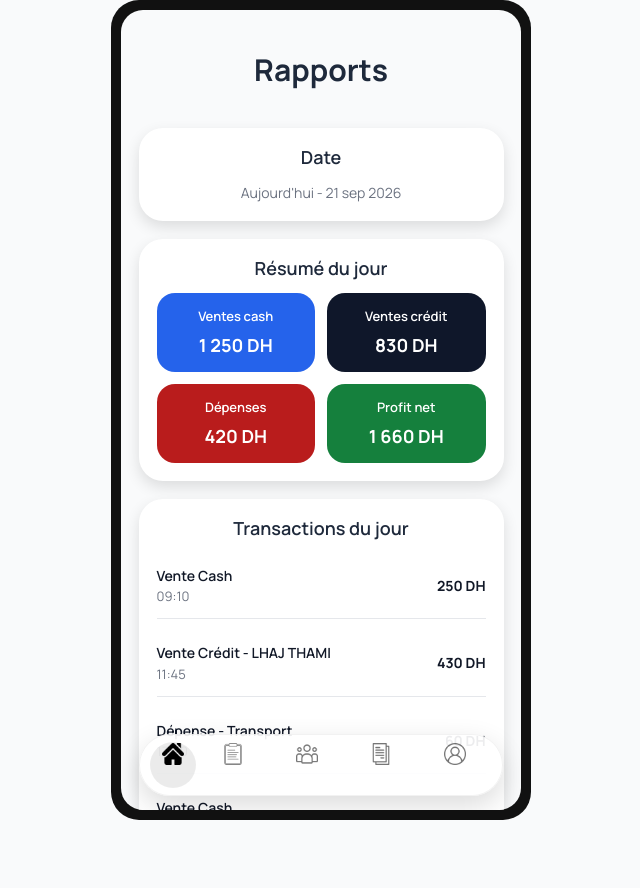
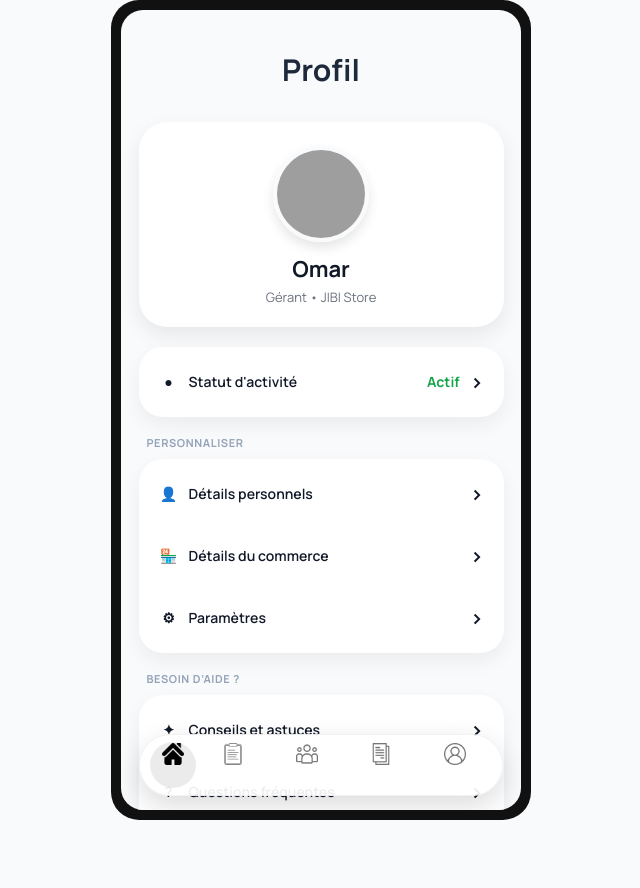
Before and after one commit to l7bib08/7SSABIAPP, a PHP site: page / in a window 1280 px wide. Shown: the top 888 px of the page, without its empty margins (319-959 px from the left). Run offline with PHP 8.4, Linux system fonts and the light colour scheme; grey boxes are pictures that could not be loaded.

Commit message:
PROFIL SCREEN DONE - CSS

```diff
--- a/Index.html
+++ b/Index.html
@@ -416,7 +416,7 @@
              REPORTS SCREEN (PLACEHOLDER)
         ========================================= -->
         <!-- Reports -->
-        <section id="screen-reports" class="screen active" aria-label="Rapports">
+        <section id="screen-reports" class="screen" aria-label="Rapports">
           <header class="topbar">
             <h1 id="reports-title">Rapports</h1>
             <span class="spacer"></span>
@@ -542,13 +542,123 @@
         <!-- ========================================
              PROFILE SCREEN (PLACEHOLDER)
         ========================================= -->
-        <section id="screen-profile" class="screen" aria-label="Profil">
+        <section id="screen-profile" class="screen active" aria-label="Profil">
           <header class="topbar">
-            <button id="btn-back-home-from-profile" class="iconbtn" type="button" aria-label="Retour accueil">←</button>
-            <h1>Utilisateur</h1>
+            <h1>Profil</h1>
             <span class="spacer"></span>
           </header>
-          <p>À faire : paramètres, sécurité, sauvegarde…</p>
+
+          <div id="profile-container" class="profile-container">
+
+            <!-- Profile header card -->
+            <div class="profile-header-card">
+              <div class="profile-image-wrap">
+                <img id="profile-avatar" src="Icons/user.png" alt="Photo utilisateur" class="profile-avatar">
+              </div>
+
+              <h2 id="profile-display-name">Omar</h2>
+              <p id="profile-role">Gérant • JIBI Store</p>
+            </div>
+
+            <!-- Status card -->
+            <div class="profile-group">
+              <button id="btn-profile-status" class="profile-item" type="button">
+                <div class="profile-item-left">
+                  <span class="profile-item-icon">●</span>
+                  <span>Statut d'activité</span>
+                </div>
+                <div class="profile-item-right">
+                  <span id="profile-status-text" class="status-active">Actif</span>
+                  <span class="profile-arrow">›</span>
+                </div>
+              </button>
+            </div>
+
+            <!-- Personalize -->
+            <div class="profile-section-title">PERSONNALISER</div>
+            <div class="profile-group">
+              <button id="btn-profile-personal-details" class="profile-item" type="button">
+                <div class="profile-item-left">
+                  <span class="profile-item-icon">👤</span>
+                  <span>Détails personnels</span>
+                </div>
+                <span class="profile-arrow">›</span>
+              </button>
+
+              <button id="btn-profile-store-details" class="profile-item" type="button">
+                <div class="profile-item-left">
+                  <span class="profile-item-icon">🏪</span>
+                  <span>Détails du commerce</span>
+                </div>
+                <span class="profile-arrow">›</span>
+              </button>
+
+              <button id="btn-profile-settings" class="profile-item" type="button">
+                <div class="profile-item-left">
+                  <span class="profile-item-icon">⚙</span>
+                  <span>Paramètres</span>
+                </div>
+                <span class="profile-arrow">›</span>
+              </button>
+            </div>
+
+            <!-- Help -->
+            <div class="profile-section-title">BESOIN D’AIDE ?</div>
+            <div class="profile-group">
+              <button id="btn-profile-tips" class="profile-item" type="button">
+                <div class="profile-item-left">
+                  <span class="profile-item-icon">✦</span>
+                  <span>Conseils et astuces</span>
+                </div>
+                <span class="profile-arrow">›</span>
+              </button>
+
+              <button id="btn-profile-faq" class="profile-item" type="button">
+                <div class="profile-item-left">
+                  <span class="profile-item-icon">?</span>
+                  <span>Questions fréquentes</span>
+                </div>
+                <span class="profile-arrow">›</span>
+              </button>
+
+              <button id="btn-profile-contact" class="profile-item" type="button">
+                <div class="profile-item-left">
+                  <span class="profile-item-icon">✉</span>
+                  <span>Contact</span>
+                </div>
+                <span class="profile-arrow">›</span>
+              </button>
+            </div>
+
+            <!-- Data -->
+            <div class="profile-section-title">DONNÉES</div>
+            <div class="profile-group">
+              <button id="btn-profile-backup" class="profile-item" type="button">
+                <div class="profile-item-left">
+                  <span class="profile-item-icon">⬆</span>
+                  <span>Sauvegarder les données</span>
+                </div>
+                <span class="profile-arrow">›</span>
+              </button>
+
+              <button id="btn-profile-export" class="profile-item" type="button">
+                <div class="profile-item-left">
+                  <span class="profile-item-icon">⤓</span>
+                  <span>Exporter les rapports</span>
+                </div>
+                <span class="profile-arrow">›</span>
+              </button>
+
+              <button id="btn-profile-logout" class="profile-item danger-item" type="button">
+                <div class="profile-item-left">
+                  <span class="profile-item-icon">⎋</span>
+                  <span>Déconnexion</span>
+                </div>
+                <span class="profile-arrow">›</span>
+              </button>
+            </div>
+
+          </div>
         </section>
       </main>
 
--- a/Style.css
+++ b/Style.css
@@ -1421,3 +1421,175 @@ body {
   transform: scale(0.96);
   box-shadow: 0 4px 10px rgba(0,0,0,0.2);
 }
+
+/* =========================================================
+   PROFILE SCREEN
+   ========================================================= */
+
+#screen-profile {
+  background: #F8FAFC;
+}
+
+#screen-profile .topbar {
+  position: relative;
+  height: 56px;
+  display: flex;
+  align-items: center;
+  justify-content: center;
+}
+
+#screen-profile .topbar h1 {
+  font-family: var(--font-primary);
+  font-size: var(--fs-title-1);
+  font-weight: var(--fw-title-1);
+  line-height: var(--lh-tight);
+  color: var(--c-primary-title);
+  text-align: center;
+  margin: 0;
+}
+
+#btn-back-home-from-profile {
+  position: absolute;
+  left: var(--sp-4);
+  margin-left: -5px;
+}
+
+.profile-container {
+  width: 100%;
+  margin-top: 24px;
+  padding-bottom: 24px;
+}
+
+.profile-header-card {
+  width: 365px;
+  margin: 0 auto 20px;
+  padding: 24px 20px 20px;
+  border-radius: 28px;
+  background: #FFFFFF;
+  text-align: center;
+  box-shadow: 0 8px 20px rgba(0,0,0,0.08);
+}
+
+.profile-image-wrap {
+  display: flex;
+  justify-content: center;
+  margin-bottom: 14px;
+}
+
+.profile-avatar {
+  width: 96px;
+  height: 96px;
+  border-radius: 50%;
+  object-fit: cover;
+  border: 4px solid #F8FAFC;
+  box-shadow: 0 6px 12px rgba(0,0,0,0.10);
+}
+
+#profile-display-name {
+  margin: 0;
+  font-family: var(--font-primary);
+  font-size: 22px;
+  font-weight: 800;
+  line-height: 1.2;
+  color: var(--c-first-body-text);
+}
+
+#profile-role {
+  margin-top: 6px;
+  font-family: var(--font-primary);
+  font-size: var(--fs-small);
+  font-weight: var(--fw-small);
+  color: var(--c-secondary-body-text);
+}
+
+.profile-section-title {
+  width: 365px;
+  margin: 18px auto 8px;
+  padding-left: 8px;
+  font-family: var(--font-primary);
+  font-size: 11px;
+  font-weight: 700;
+  letter-spacing: 0.6px;
+  color: #94A3B8;
+}
+
+.profile-group {
+  width: 365px;
+  margin: 0 auto 14px;
+  padding: 6px;
+  border-radius: 24px;
+  background: #FFFFFF;
+  box-shadow: 0 8px 20px rgba(0,0,0,0.06);
+}
+
+#screen-profile .profile-item {
+  width: 100%;
+  min-height: 58px;
+  padding: 14px 14px;
+  border: 0;
+  border-radius: 18px;
+  background: transparent;
+  display: flex;
+  align-items: center;
+  justify-content: space-between;
+  font-family: var(--font-primary);
+  font-size: var(--fs-body);
+  font-weight: 600;
+  color: var(--c-first-body-text);
+  cursor: pointer;
+  transition: transform 0.15s ease, background 0.15s ease, opacity 0.15s ease;
+}
+
+#screen-profile .profile-item span,
+#screen-profile .profile-item div,
+#screen-profile .profile-item-left,
+#screen-profile .profile-item-right {
+  color: inherit;
+}
+
+.profile-item + .profile-item {
+  margin-top: 4px;
+  border-top: 1px solid #F1F5F9;
+}
+
+#screen-profile .profile-item:active {
+  transform: scale(0.98);
+  background: rgba(37,99,235,0.04);
+}
+
+.profile-item-left {
+  display: flex;
+  align-items: center;
+  gap: 10px;
+}
+
+.profile-item-right {
+  display: flex;
+  align-items: center;
+  gap: 10px;
+}
+
+.profile-item-icon {
+  width: 20px;
+  display: inline-flex;
+  align-items: center;
+  justify-content: center;
+  font-size: 14px;
+}
+
+.profile-arrow {
+  font-size: 22px;
+  line-height: 1;
+  color: #94A3B8;
+}
+
+#screen-profile #profile-status-text.status-active {
+  color: #16A34A;
+  font-weight: 700;
+}
+
+#screen-profile .danger-item,
+#screen-profile .danger-item span,
+#screen-profile .danger-item div {
+  color: #B91C1C;
+}
```
